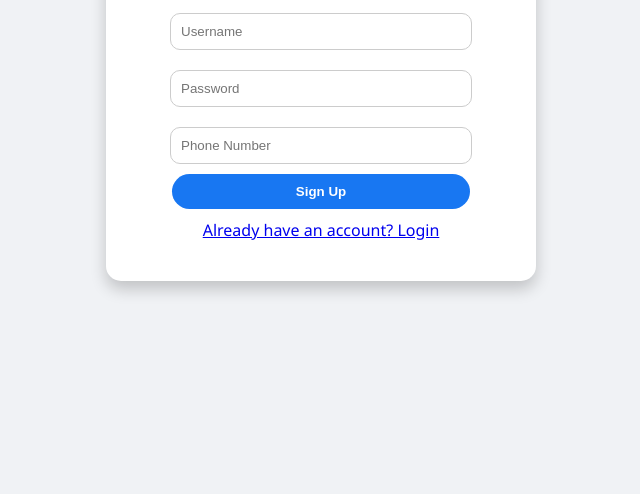
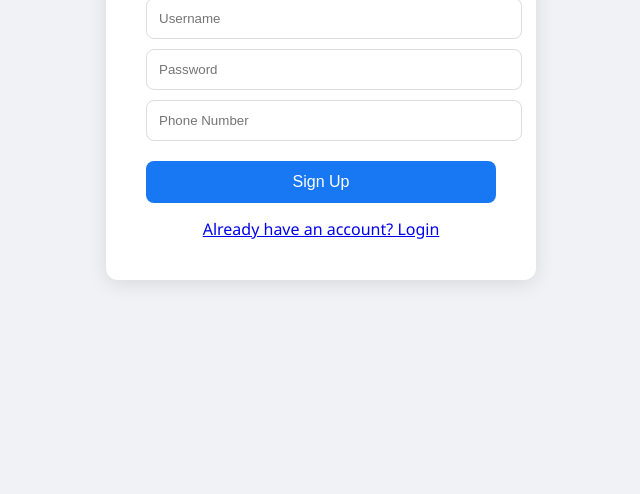
Before and after one commit to balogun-pappy/ADVVOC, a website: page public/sign-up.html in a window 1280 px wide. Shown: the part 322-816 px from the top of the page, without its empty margins (319-959 px from the left). Drawn offline with Linux system fonts and the light colour scheme.

Commit message:
Update website files

```diff
--- a/public/sign-up.html
+++ b/public/sign-up.html
@@ -2,96 +2,94 @@
 <html lang="en">
 <head>
 <meta charset="UTF-8">
-    <meta name="viewport" content="width=device-width, initial-scale=1.0">
+<meta name="viewport" content="width=device-width, initial-scale=1">
 <title>Sign Up - ADVOC</title>
+
 <style>
 body {
-            background: #f0f2f5;
-            font-family: 'Segoe UI', Tahoma, Geneva, Verdana, sans-serif;
-            display: flex;
-            justify-content: center;
-            align-items: center;
-            height: 100vh;
+    background:#f0f2f5;
+    font-family:'Segoe UI', sans-serif;
+    margin:0;
+    padding:0;
+    display:flex;
+    justify-content:center;
+    align-items:center;
+    height:100vh;
 }
-        .container {
-            background: white;
-            padding: 40px;
-            border-radius: 15px;
-            box-shadow: 0px 8px 16px rgba(0,0,0,0.2);
-            text-align: center;
-            width: 350px;
+.card {
+    background:white;
+    padding:40px;
+    border-radius:12px;
+    width:350px;
+    box-shadow:0 4px 20px rgba(0,0,0,0.1);
+    text-align:center;
 }
 input {
-            width: 80%;
-            padding: 10px;
-            margin: 10px 0;
-            border-radius: 10px;
-            border: 1px solid #ccc;
+    width:100%;
+    padding:12px;
+    margin-top:10px;
+    border-radius:8px;
+    border:1px solid #ddd;
 }
 button {
-            width: 85%;
-            padding: 10px;
-            border-radius: 25px;
-            border: none;
-            background-color: #1877f2;
-            color: white;
-            font-weight: bold;
-            cursor: pointer;
+    width:100%;
+    padding:12px;
+    margin-top:20px;
+    background:#1877f2;
+    color:white;
+    border:none;
+    border-radius:8px;
+    cursor:pointer;
+    font-size:16px;
 }
 button:hover {
-            background-color: #145dbf;
+    background:#145bd1;
 }
-        .error { color: red; }
-        .link { margin-top: 10px; display: block; }
+a {
+    display:block;
+    margin-top:15px;
+}
 </style>
+
 </head>
 <body>
-    <div class="container">
+
+<div class="card">
     <h2>Sign Up</h2>
-        <div id="error" class="error"></div>
+
     <form id="signupForm">
-            <input type="text" name="username" placeholder="Username" required><br>
-            <input type="password" name="password" placeholder="Password" required><br>
-            <input type="text" name="phone" placeholder="Phone Number" required><br>
+        <input type="text" name="username" placeholder="Username" required>
+        <input type="password" name="password" placeholder="Password" required>
+        <input type="text" name="phone" placeholder="Phone Number">
         <button type="submit">Sign Up</button>
     </form>
-        <a class="link" href="login.html">Already have an account? Login</a>
+
+    <a href="login.html">Already have an account? Login</a>
 </div>
 
 <script>
-document.getElementById("signupForm").onsubmit = async function(e) {
+// FIXED SIGNUP CODE
+document.getElementById("signupForm").addEventListener("submit", async function(e){
     e.preventDefault();
 
-    const form = new FormData(this);
+    const formData = new FormData(this);
+    const data = Object.fromEntries(formData.entries());
 
-    const body = {
-        username: form.get("username").trim(),
-        password: form.get("password").trim(),
-        phone: form.get("phone").trim()
-    };
-
-    const res = await fetch("https://advvoc.onrender.com/signup", {
-        method: "POST",
-        headers: { "Content-Type": "application/json" },
-        body: JSON.stringify(body),
-        credentials: "include"
+    const res = await fetch("/signup", {
+        method:"POST",
+        headers:{"Content-Type":"application/json"},
+        body: JSON.stringify(data)
     });
 
-    let data;
-    try {
-        data = await res.json();
-    } catch {
-        document.getElementById("error").innerText = "Server not responding.";
-        return;
-    }
+    const json = await res.json();
 
-    if (data.success) {
-        alert("Signup successful! Please login.");
+    if(json.success){
+        alert("Account created! Redirecting...");
         window.location.href = "login.html";
     } else {
-        document.getElementById("error").innerText = data.message || "Signup failed.";
+        alert(json.message || "Signup failed");
     }
-};
+});
 </script>
 
 </body>
```
Also changed, not shown: public/login.html (+57 -61 lines). Lines whose indentation alone changed are shown as unchanged.
